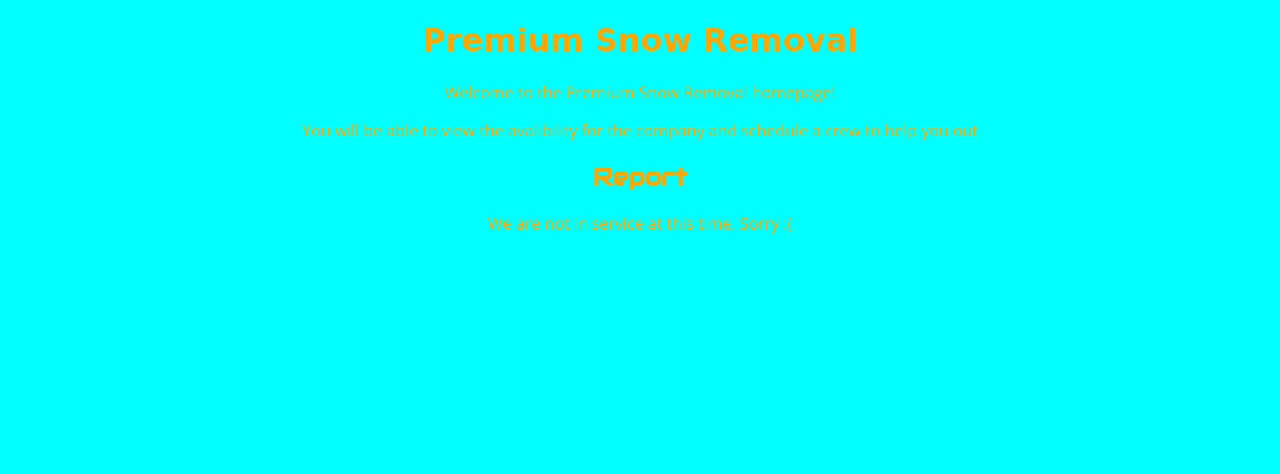
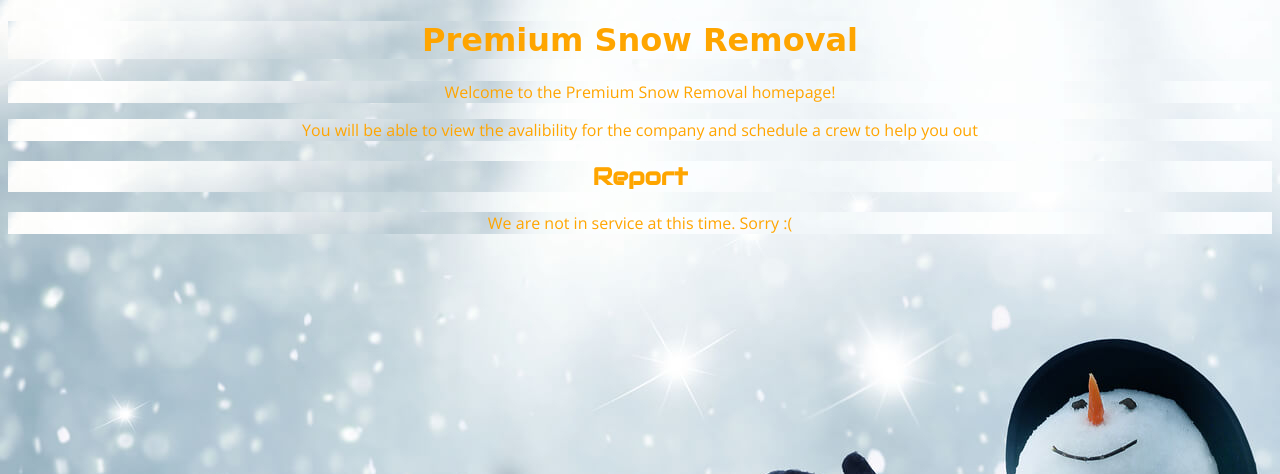
Before and after one commit to Premium-Snow-Removal/Website, a PHP site: page / in a window 1280 px wide. Shown: the top 474 px of the page. Run offline with PHP 8.4, Linux system fonts and the light colour scheme; some web fonts are replaced.

Commit message:
Update main.css

```diff
--- a/main.css
+++ b/main.css
@@ -3,24 +3,28 @@ body {
   font-weight: 400;
   color: Orange;
   text-align: center;
-  background-color: Aqua;
+  background-image: url("snow.jpg");
+  background-color: #cccccc;
 }
 p {
   font-family: 'Open Sans', sans-serif;
   font-weight: 300;
   color: Orange;
   text-align: center;
-  background-color: Aqua;
+  background-image: url("snow.jpg");
+  background-color: #cccccc;
 }
 h1 {
   font-family: 'Atomic Age', cursive;
   color: Orange;
   text-align: center;
-  background-color: Aqua;
+  background-image: url("snow.jpg");
+  background-color: #cccccc;
 }
 h2 {
   font-family: 'Audiowide', cursive;
   color: Orange;
   text-align: center;
-  background-color: Aqua;
+  background-image: url("snow.jpg");
+  background-color: #cccccc;
 }
```
